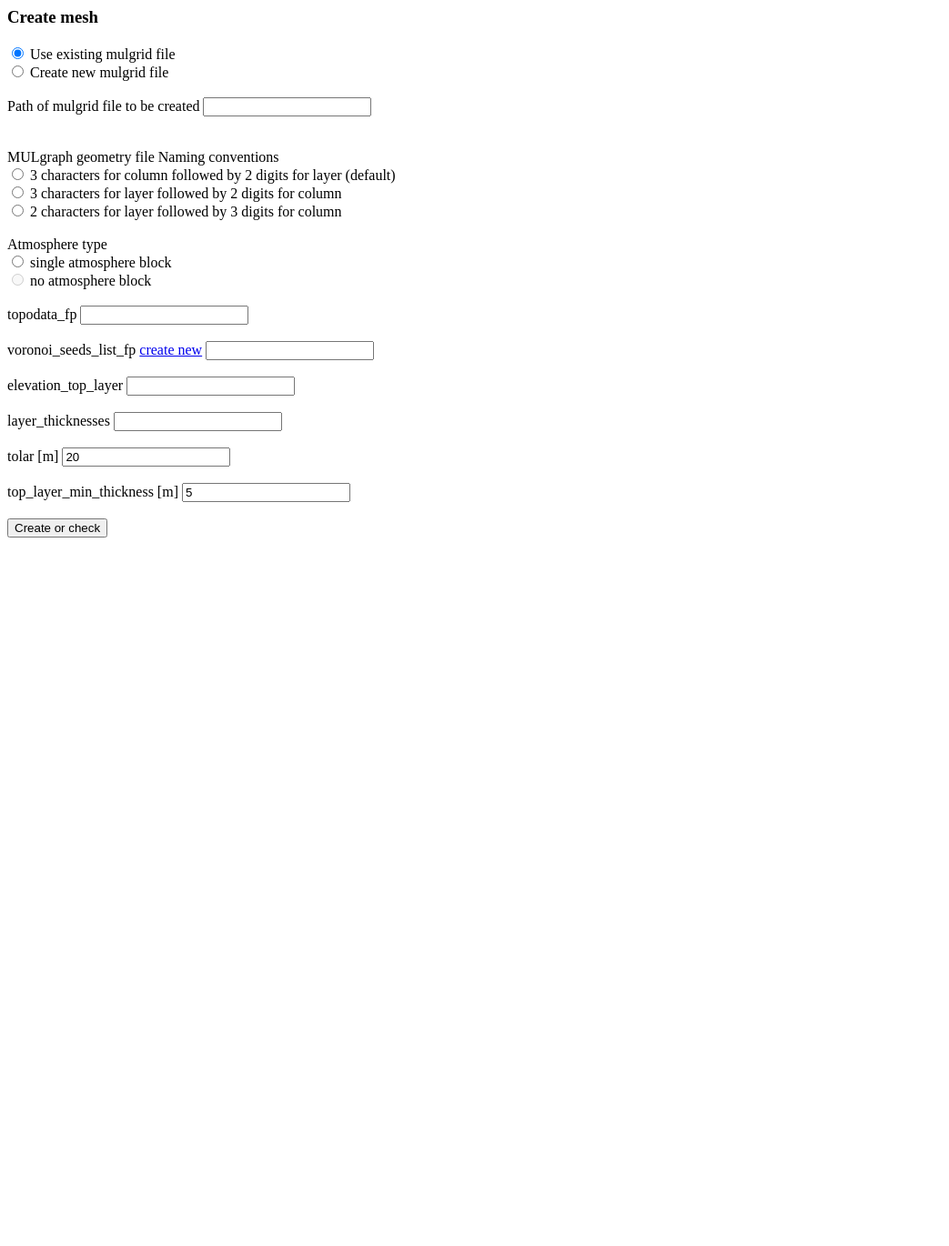
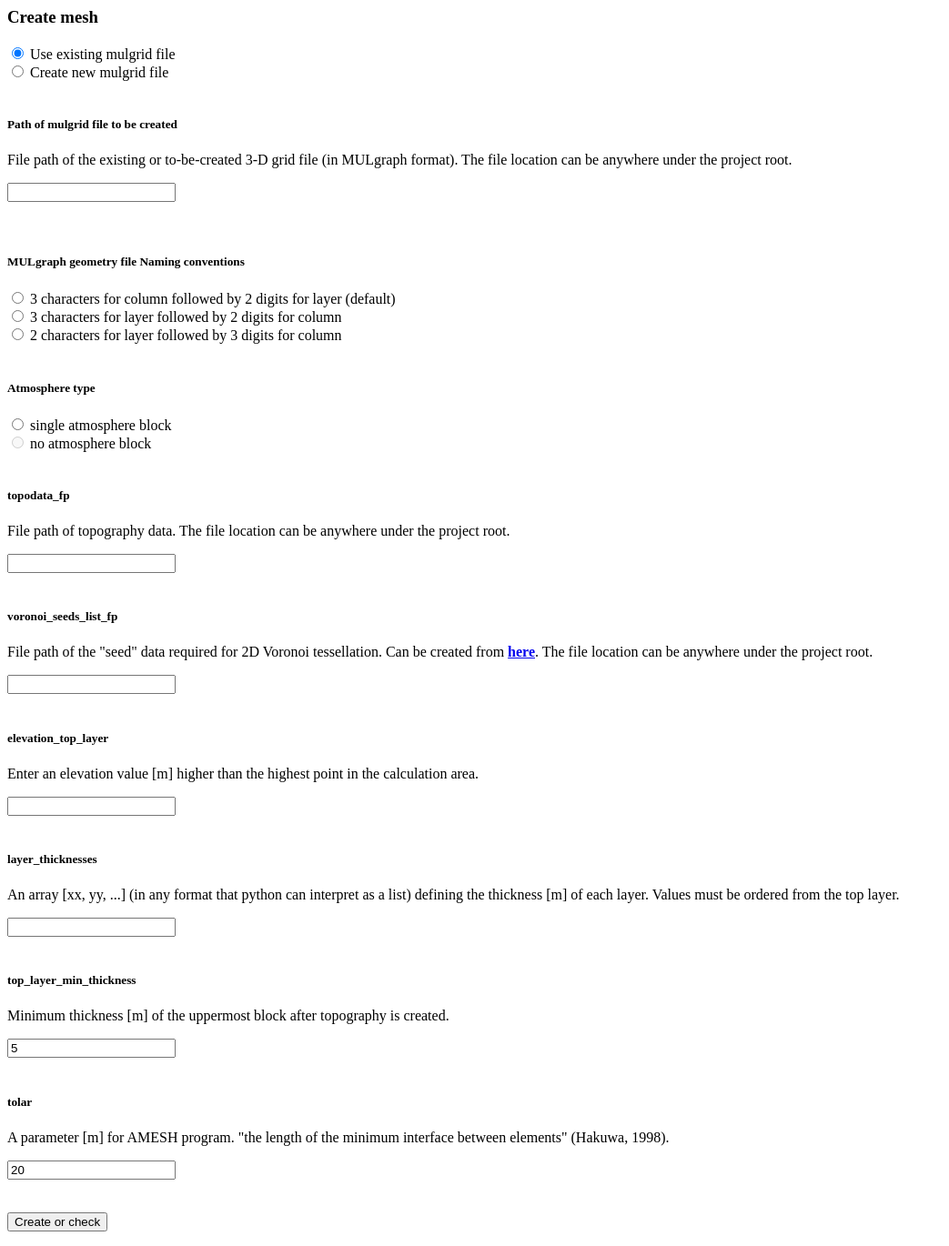
Before and after one commit to umaguron/WEAK3-test, a Flask app: template gui/templates/amesh_voronoi_create.html in a window 1280 px wide. Shown: the whole page at 91% size, without its empty margins (0-1043 px from the left). Before the commit the page ends 591 px from the top, so only its background shows below. Run offline with Flask 2, Linux system fonts and the light colour scheme; the template is opened without the code that fills it, so the values that code supplies are empty; parts of the project's set-up code (start-up, migrations or seed data) failed here and were passed over.

Commit message:
説明をいくつか修正。makeGrid.pyの描画を調整

```diff
--- a/define.py
+++ b/define.py
@@ -85,7 +85,7 @@ REGULAR = "REGULAR"
 AMESH_VORONOI = "A_VORO"
 """[plot]"""
 PROFILE_LINES_LIST_DEFAULT = ['x']
-FONT_SIZE = 6
+FONT_SIZE = 15
 
 """ Miscellaneous keywords or values"""
 KW_LITHOS = "lithos"
--- a/gui/static/usage.html
+++ b/gui/static/usage.html
@@ -184,7 +184,7 @@
                     </tr>
                     <tr>
                         <th>top_layer_min_thickness</th>
-                        <td>最上位ブロックの厚さの最小値。地表面より上部のレイヤーを削ったり厚さを変更することでメッシュ上に地形が表現されるが、この値より薄くなることはない。'layer_thichness'と同じ値だと計算が安定する(気がする)。 </td>
+                        <td>地形作成後の最上位ブロックの厚さの最小値。地表面より上部のレイヤーを削ったり厚さを変更することでメッシュ上に地形が表現されるが、この値より薄くなることはない。'layer_thichness'と同じ値だと計算が安定する(気がする)。 </td>
                     </tr>
                     <tr>
                         <th>tolar [m]</th>
--- a/gui/templates/amesh_voronoi_create.html
+++ b/gui/templates/amesh_voronoi_create.html
@@ -69,7 +69,8 @@
     <br>
     <!-- mulgridFileFp -->
     <div class="form-group">
-        <label for="mulgridFileFp">Path of mulgrid file to be created</label>
+        <h5>Path of mulgrid file to be created</h5>
+        <p>File path of the existing or to-be-created 3-D grid file (in MULgraph format). The file location can be anywhere under the project root.</p>
         <input type="text" value="{{ form.mulgridFileFp }}"  class="form-control" name="mulgridFileFp" {% if created %} disabled {% endif %} required/>
     </div>
     <br>
@@ -85,9 +86,7 @@
     <br>
     <div id="create_new">
         <!-- convention -->
-        <label class="form-check-label" for="convention">
-            MULgraph geometry file Naming conventions
-        </label>
+        <h5> MULgraph geometry file Naming conventions</h5>
         <div class="form-check">
             <input type="radio" value="0" class="form-check-input" name="convention" {% if form.convention == "0" %} checked {% endif %}/>
             <label class="form-check-label" for="convention">
@@ -108,9 +107,7 @@
         </div>
         <br>
         <!-- atmosphere -->
-        <label class="form-check-label" for="includesAtmos">
-            Atmosphere type
-        </label>
+        <h5>Atmosphere type</h5>
         <div class="form-check">
             <input type="radio" value="True" class="form-check-input" name="includesAtmos" {% if form.includesAtmos == "True" %} checked {% endif %}/>
             <label class="form-check-label" for="convention">
@@ -127,41 +124,48 @@
         <br>
         <!-- topodata -->
         <div class="form-group">
-            <label for="topodata_fp">topodata_fp </label>
+            <h5>topodata_fp </h5>
+            <p>File path of topography data. The file location can be anywhere under the project root.</p>
             <input type="text" value="{{ form.topodata_fp }}" class="form-control" name="topodata_fp"/>
         </div>
         <br>
         <!-- seed list -->
         <div class="form-group">
-            <label for="voronoi_seeds_list_fp">voronoi_seeds_list_fp  <a href="makeVoroSeedsList2.html">create new</a> </label>
+            <h5>voronoi_seeds_list_fp</h5>
+            <p>File path of the "seed" data required for 2D Voronoi tessellation. Can be created from <a href="makeVoroSeedsList2.html" target="_blank"><b>here</b></a>. The file location can be anywhere under the project root.</p>
             <input type="text" value="{{ form.voronoi_seeds_list_fp }}" class="form-control" name="voronoi_seeds_list_fp"/>
         </div>
         <br>
         <!-- elevation_top_layer -->
         <div class="form-group">
-            <label for="elevation_top_layer">elevation_top_layer </label>
+            <h5>elevation_top_layer</h5>
+            <p>Enter an elevation value [m] higher than the highest point in the calculation area.</p>
             <input type="text" value="{{ form.elevation_top_layer }}" class="form-control" name="elevation_top_layer"/>
         </div>
         <br>
         <!-- layer_thicknesses -->
         <div class="form-group">
-            <label for="layer_thicknesses">layer_thicknesses </label>
+            <h5>layer_thicknesses </h5>
+            <p>An array [xx, yy, ...] (in any format that python can interpret as a list) defining the thickness [m] of each layer. Values must be ordered from the top layer.</p>
             <input type="text" value="{{ form.layer_thicknesses }}" class="form-control" name="layer_thicknesses"/>
+        </div>
+        <br>
+        <!-- top_layer_min_thickness -->
+        <div class="form-group">
+            <h5>top_layer_min_thickness</h5>
+            <p>Minimum thickness [m] of the uppermost block after topography is created.</p>
+            <input type="text" {% if form.top_layer_min_thickness %} value="{{ form.top_layer_min_thickness }}" {% else %} value="5" {% endif %}  class="form-control" name="top_layer_min_thickness" pattern="{{PATTERN['float']}}" title="{{TITLE['float']}}"/>
+            <div class="invalid-msg">{{TITLE['float']}}</div>
         </div>
         <br>
         <!-- tolar -->
         <div class="form-group">
-            <label for="tolar">tolar [m]</label>
+            <h5>tolar</h5>
+            <p>A parameter [m] for AMESH program. "the length of the minimum interface between elements" (Hakuwa, 1998).</p>
             <input type="text" {% if form.tolar %} value="{{ form.tolar }}" {% else %} value="20" {% endif %} class="form-control" name="tolar" pattern="{{PATTERN['float']}}" title="{{TITLE['float']}}"/>
             <div class="invalid-msg">{{TITLE['float']}}</div>
         </div>
         <br>
-        <!-- top_layer_min_thickness -->
-        <div class="form-group">
-            <label for="top_layer_min_thickness">top_layer_min_thickness [m]</label>
-            <input type="text" {% if form.top_layer_min_thickness %} value="{{ form.top_layer_min_thickness }}" {% else %} value="5" {% endif %}  class="form-control" name="top_layer_min_thickness" pattern="{{PATTERN['float']}}" title="{{TITLE['float']}}"/>
-            <div class="invalid-msg">{{TITLE['float']}}</div>
-        </div>
     </div>
     <br>
     <div class="col">
```
Also changed, not shown: makeGridAmeshVoro.py (+10 -8 lines), README.md.
